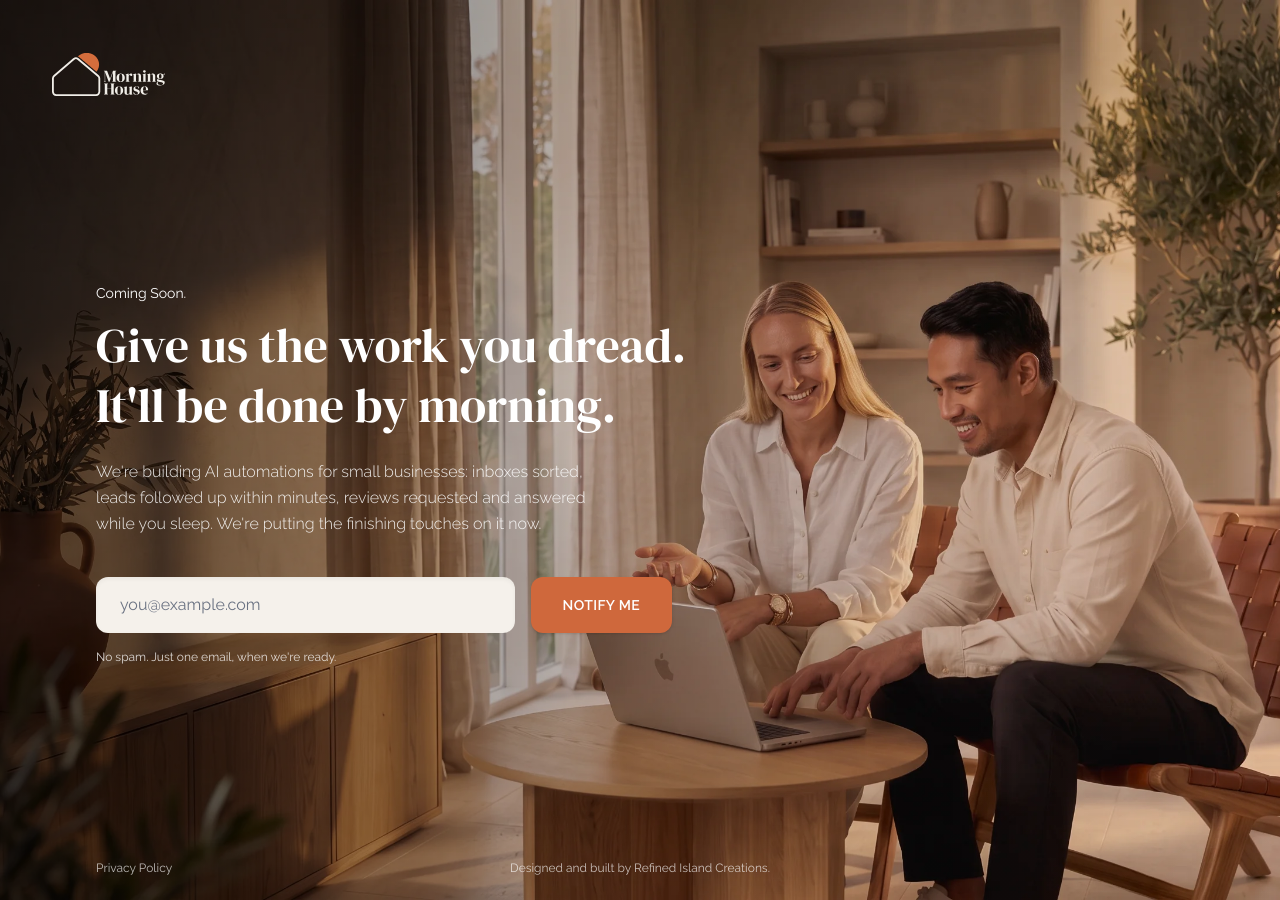
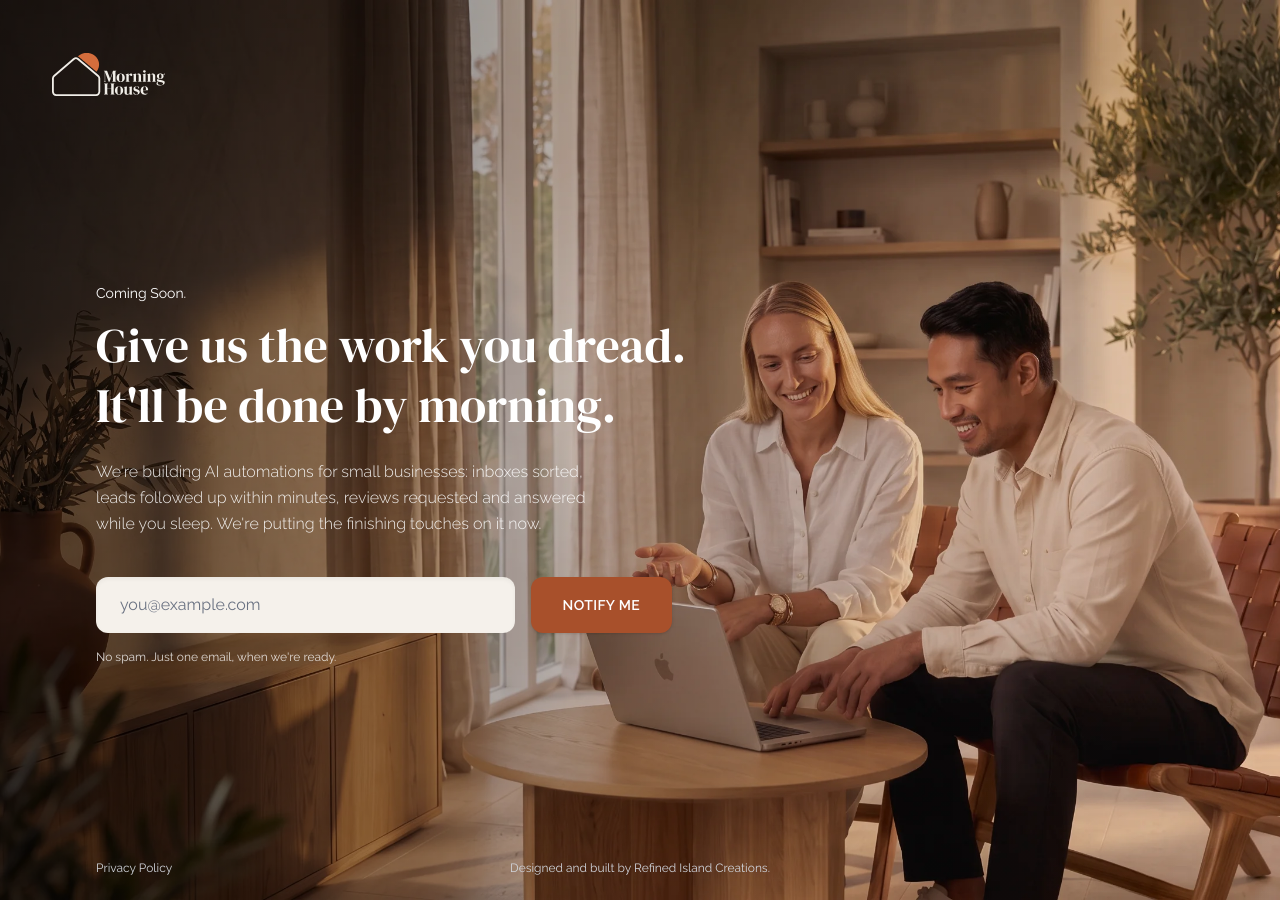
Before and after one commit to refinedislandcreations/morning-house, a Jekyll site: the page built from index.html, in a window 1280 px wide. Built offline with Jekyll 4.4.1, drawn with Linux system fonts in a browser that asks for light colours.

Commit message:
feat: update brand colors, optimize assets, and refine landing page design and styles

```diff
--- a/_layouts/default.html
+++ b/_layouts/default.html
@@ -6,6 +6,7 @@
     <title>{{ page.title }} - {{ site.title }}</title>
     <meta name="description" content="{{ site.description }}">
     <link rel="canonical" href="{{ site.url }}{{ page.url | replace:'index.html','' }}">
+    <link rel="preload" as="image" href="{{ '/assets/images/morning-house-ai-automation-small-business.webp' | relative_url }}">
 
     <!-- Open Graph & Twitter Cards -->
     <meta property="og:title" content="{{ page.title }} - {{ site.title }}">
--- a/assets/css/input.css
+++ b/assets/css/input.css
@@ -3,5 +3,5 @@
 @theme {
   --font-title: "DM Serif Display", serif;
   --font-body: "Raleway", sans-serif;
-  --color-brand-orange: #cf683c;
+  --color-brand-orange: #a8502b;
 }
--- a/assets/css/output.css
+++ b/assets/css/output.css
@@ -9,6 +9,7 @@
     --font-mono: ui-monospace, SFMono-Regular, Menlo, Monaco, Consolas, "Liberation Mono",
       "Courier New", monospace;
     --color-gray-200: oklch(92.8% 0.006 264.531);
+    --color-gray-300: oklch(87.2% 0.01 258.338);
     --color-gray-500: oklch(55.1% 0.027 264.364);
     --color-gray-800: oklch(27.8% 0.033 256.848);
     --color-gray-900: oklch(21% 0.034 264.665);
@@ -53,7 +54,7 @@
     --default-mono-font-family: var(--font-mono);
     --font-title: "DM Serif Display", serif;
     --font-body: "Raleway", sans-serif;
-    --color-brand-orange: #cf683c;
+    --color-brand-orange: #a8502b;
   }
 }
 @layer base {
@@ -270,14 +271,14 @@
   .hidden {
     display: none;
   }
-  .table {
-    display: table;
-  }
   .h-10 {
     height: calc(var(--spacing) * 10);
   }
   .min-h-screen {
     min-height: 100vh;
+  }
+  .w-auto {
+    width: auto;
   }
   .max-w-3xl {
     max-width: var(--container-3xl);
@@ -294,14 +295,8 @@
   .flex-grow {
     flex-grow: 1;
   }
-  .border-collapse {
-    border-collapse: collapse;
-  }
   .cursor-pointer {
     cursor: pointer;
-  }
-  .resize {
-    resize: both;
   }
   .list-disc {
     list-style-type: disc;
@@ -350,9 +345,6 @@
   .border-gray-200 {
     border-color: var(--color-gray-200);
   }
-  .border-white {
-    border-color: var(--color-white);
-  }
   .border-white\/20 {
     border-color: color-mix(in srgb, #fff 20%, transparent);
     @supports (color: color-mix(in lab, red, red)) {
@@ -365,9 +357,6 @@
   .bg-\[\#f5f1eb\] {
     background-color: #f5f1eb;
   }
-  .bg-black {
-    background-color: var(--color-black);
-  }
   .bg-black\/40 {
     background-color: color-mix(in srgb, #000 40%, transparent);
     @supports (color: color-mix(in lab, red, red)) {
@@ -377,8 +366,8 @@
   .bg-brand-orange {
     background-color: var(--color-brand-orange);
   }
-  .bg-white {
-    background-color: var(--color-white);
+  .bg-gray-900 {
+    background-color: var(--color-gray-900);
   }
   .bg-white\/10 {
     background-color: color-mix(in srgb, #fff 10%, transparent);
@@ -489,14 +478,14 @@
   .text-\[\#b85a32\] {
     color: #b85a32;
   }
-  .text-black {
-    color: var(--color-black);
-  }
   .text-black\/70 {
     color: color-mix(in srgb, #000 70%, transparent);
     @supports (color: color-mix(in lab, red, red)) {
       color: color-mix(in oklab, var(--color-black) 70%, transparent);
     }
+  }
+  .text-gray-300 {
+    color: var(--color-gray-300);
   }
   .text-gray-500 {
     color: var(--color-gray-500);
@@ -510,12 +499,6 @@
   .text-white {
     color: var(--color-white);
   }
-  .text-white\/70 {
-    color: color-mix(in srgb, #fff 70%, transparent);
-    @supports (color: color-mix(in lab, red, red)) {
-      color: color-mix(in oklab, var(--color-white) 70%, transparent);
-    }
-  }
   .text-white\/80 {
     color: color-mix(in srgb, #fff 80%, transparent);
     @supports (color: color-mix(in lab, red, red)) {
@@ -527,9 +510,6 @@
     @supports (color: color-mix(in lab, red, red)) {
       color: color-mix(in oklab, var(--color-white) 90%, transparent);
     }
-  }
-  .underline {
-    text-decoration-line: underline;
   }
   .underline-offset-2 {
     text-underline-offset: 2px;
@@ -548,23 +528,12 @@
     --tw-shadow: inset 0 2px 4px 0 var(--tw-shadow-color, rgb(0 0 0 / 0.05));
     box-shadow: var(--tw-inset-shadow), var(--tw-inset-ring-shadow), var(--tw-ring-offset-shadow), var(--tw-ring-shadow), var(--tw-shadow);
   }
-  .outline {
-    outline-style: var(--tw-outline-style);
-    outline-width: 1px;
-  }
   .brightness-0 {
     --tw-brightness: brightness(0%);
     filter: var(--tw-blur,) var(--tw-brightness,) var(--tw-contrast,) var(--tw-grayscale,) var(--tw-hue-rotate,) var(--tw-invert,) var(--tw-saturate,) var(--tw-sepia,) var(--tw-drop-shadow,);
   }
-  .filter {
-    filter: var(--tw-blur,) var(--tw-brightness,) var(--tw-contrast,) var(--tw-grayscale,) var(--tw-hue-rotate,) var(--tw-invert,) var(--tw-saturate,) var(--tw-sepia,) var(--tw-drop-shadow,);
-  }
   .backdrop-blur-sm {
     --tw-backdrop-blur: blur(var(--blur-sm));
-    -webkit-backdrop-filter: var(--tw-backdrop-blur,) var(--tw-backdrop-brightness,) var(--tw-backdrop-contrast,) var(--tw-backdrop-grayscale,) var(--tw-backdrop-hue-rotate,) var(--tw-backdrop-invert,) var(--tw-backdrop-opacity,) var(--tw-backdrop-saturate,) var(--tw-backdrop-sepia,);
-    backdrop-filter: var(--tw-backdrop-blur,) var(--tw-backdrop-brightness,) var(--tw-backdrop-contrast,) var(--tw-backdrop-grayscale,) var(--tw-backdrop-hue-rotate,) var(--tw-backdrop-invert,) var(--tw-backdrop-opacity,) var(--tw-backdrop-saturate,) var(--tw-backdrop-sepia,);
-  }
-  .backdrop-filter {
     -webkit-backdrop-filter: var(--tw-backdrop-blur,) var(--tw-backdrop-brightness,) var(--tw-backdrop-contrast,) var(--tw-backdrop-grayscale,) var(--tw-backdrop-hue-rotate,) var(--tw-backdrop-invert,) var(--tw-backdrop-opacity,) var(--tw-backdrop-saturate,) var(--tw-backdrop-sepia,);
     backdrop-filter: var(--tw-backdrop-blur,) var(--tw-backdrop-brightness,) var(--tw-backdrop-contrast,) var(--tw-backdrop-grayscale,) var(--tw-backdrop-hue-rotate,) var(--tw-backdrop-invert,) var(--tw-backdrop-opacity,) var(--tw-backdrop-saturate,) var(--tw-backdrop-sepia,);
   }
@@ -574,8 +543,8 @@
     transition-duration: var(--tw-duration, var(--default-transition-duration));
   }
   @media (hover: hover) {
-    .hover\:bg-\[\#b85a32\]:hover {
-      background-color: #b85a32;
+    .hover\:bg-\[\#8f4222\]:hover {
+      background-color: #8f4222;
     }
     .hover\:bg-white\/10:hover {
       background-color: color-mix(in srgb, #fff 10%, transparent);
@@ -807,11 +776,6 @@
   inherits: false;
   initial-value: 0 0 #0000;
 }
-@property --tw-outline-style {
-  syntax: "*";
-  inherits: false;
-  initial-value: solid;
-}
 @property --tw-blur {
   syntax: "*";
   inherits: false;
@@ -965,7 +929,6 @@
       --tw-ring-offset-width: 0px;
       --tw-ring-offset-color: #fff;
       --tw-ring-offset-shadow: 0 0 #0000;
-      --tw-outline-style: solid;
       --tw-blur: initial;
       --tw-brightness: initial;
       --tw-contrast: initial;
--- a/index.html
+++ b/index.html
@@ -2,14 +2,14 @@
 layout: default
 title: Coming Soon
 ---
-<div class="relative min-h-screen bg-cover bg-[80%_center] bg-no-repeat" style="background-image: url('{{ '/assets/images/bg-image.webp' | relative_url }}');">
+<div class="relative min-h-screen bg-gray-900 bg-cover bg-[80%_center] bg-no-repeat" style="background-image: url('{{ '/assets/images/morning-house-ai-automation-small-business.webp' | relative_url }}');">
   <!-- Gradient Overlay for readability on smaller screens and better contrast -->
   <div class="absolute inset-0 bg-black/40 md:bg-black/30 xl:bg-transparent xl:bg-gradient-to-r xl:from-black/60 xl:via-black/20 xl:to-transparent"></div>
 
   <div class="relative z-10 flex flex-col min-h-screen">
     <!-- Header / Logo -->
     <header class="p-6 md:p-10 xl:p-12">
-      <img src="{{ '/assets/images/logo.svg' | relative_url }}" alt="Morning House" class="h-10 md:h-12 xl:h-14" />
+      <img src="{{ '/assets/images/logo.svg' | relative_url }}" alt="Morning House" width="877" height="400" class="h-10 w-auto md:h-12 xl:h-14" />
     </header>
 
     <!-- Main Content -->
@@ -36,7 +36,7 @@
         >
         <button
           type="submit"
-          class="bg-brand-orange text-white font-body font-semibold px-8 py-4 rounded-xl shadow hover:bg-[#b85a32] transition tracking-wide text-sm whitespace-nowrap"
+          class="bg-brand-orange text-white font-body font-semibold px-8 py-4 rounded-xl shadow hover:bg-[#8f4222] transition tracking-wide text-sm whitespace-nowrap"
         >
           NOTIFY ME
         </button>
@@ -50,10 +50,10 @@
     <!-- Footer -->
     <footer class="px-6 pb-6 md:px-10 xl:px-24 grid grid-cols-1 md:grid-cols-3 gap-4 items-center">
       <div class="flex justify-center md:justify-start order-1 md:order-none">
-        <a href="{{ '/privacy.html' | relative_url }}" class="text-white/70 hover:text-white font-body text-[11px] md:text-xs transition hover:underline underline-offset-2">Privacy Policy</a>
+        <a href="{{ '/privacy.html' | relative_url }}" class="text-gray-300 hover:text-white font-body text-[11px] md:text-xs transition hover:underline underline-offset-2">Privacy Policy</a>
       </div>
       <div class="text-center order-2 md:order-none">
-        <p class="text-white/70 font-body text-[11px] md:text-xs">
+        <p class="text-gray-300 font-body text-[11px] md:text-xs">
           Designed and built by <a href="https://refinedislandcreations.com/" target="_blank" rel="noopener noreferrer" class="hover:text-white transition hover:underline underline-offset-2">Refined Island Creations</a>.
         </p>
       </div>
```
Also changed, not shown: assets/images/morning-house-ai-automation-small-business.webp (renamed from assets/images/bg-image.webp).
